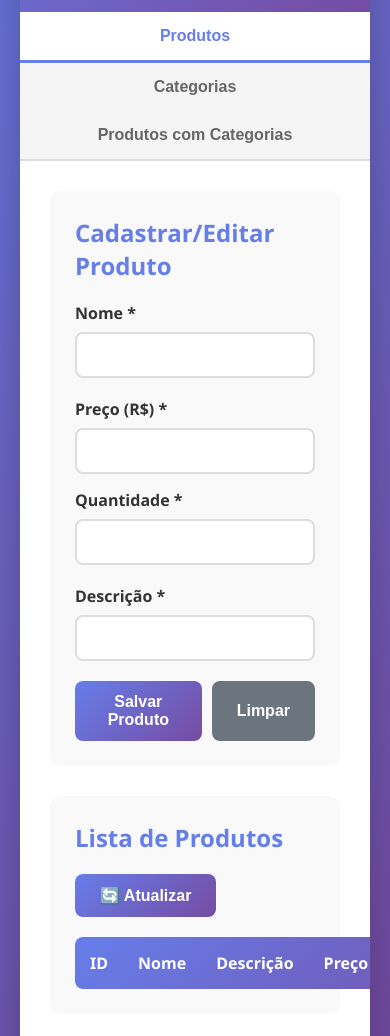
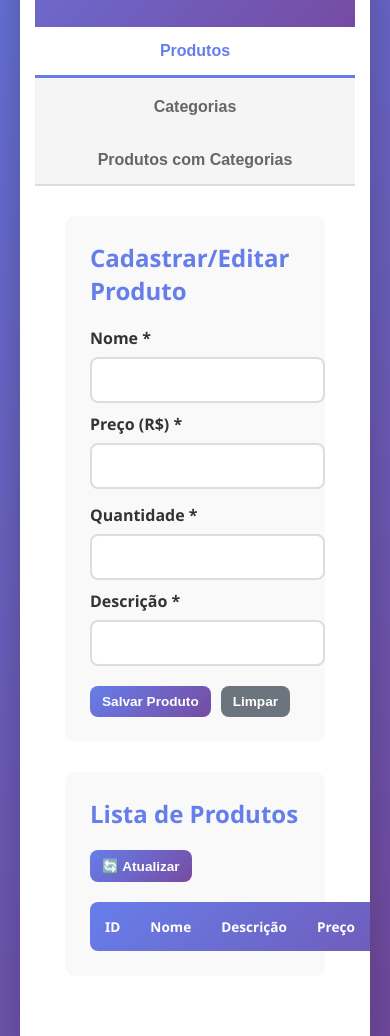
Before and after one commit to juniorrkj/Banco-de-Dados-API-em-C-, a plain HTML site: page BD/wwwroot/index.html in a window 390 px wide. Shown: the part 291-1327 px from the top of the page. Drawn offline with Linux system fonts and the light colour scheme; no server answers.

Commit message:
Melhora responsividade mobile

```diff
--- a/BD/wwwroot/styles.css
+++ b/BD/wwwroot/styles.css
@@ -260,8 +260,22 @@ tbody tr:hover {
 }
 
 @media (max-width: 768px) {
+    body {
+        padding: 10px;
+    }
+
+    .container {
+        padding: 15px;
+        margin: 10px;
+    }
+
+    h1 {
+        font-size: 1.5rem;
+    }
+
     .form-row {
         grid-template-columns: 1fr;
+        gap: 10px;
     }
 
     .relation-card .product-info {
@@ -270,5 +284,29 @@ tbody tr:hover {
 
     .tabs {
         flex-direction: column;
+        gap: 5px;
+    }
+
+    .tab {
+        width: 100%;
+        text-align: center;
+    }
+
+    table {
+        font-size: 0.85rem;
+    }
+
+    .btn {
+        font-size: 0.85rem;
+        padding: 8px 12px;
+    }
+
+    input, select, textarea {
+        font-size: 16px; /* Evita zoom no iOS */
+    }
+
+    .notification {
+        font-size: 0.9rem;
+        padding: 12px;
     }
 }
```
